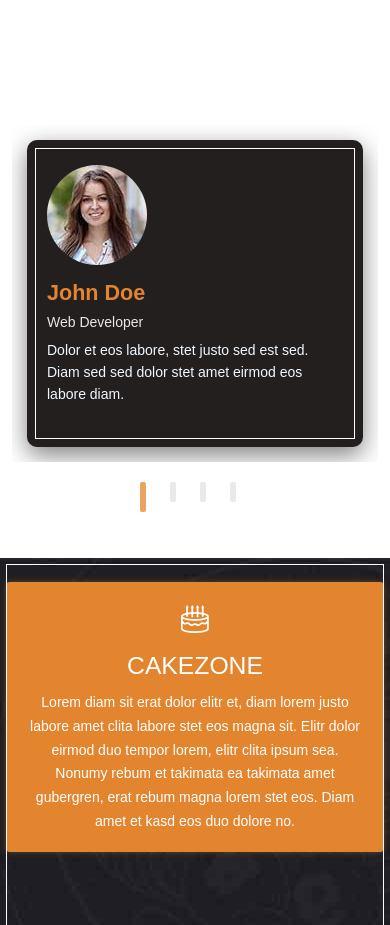
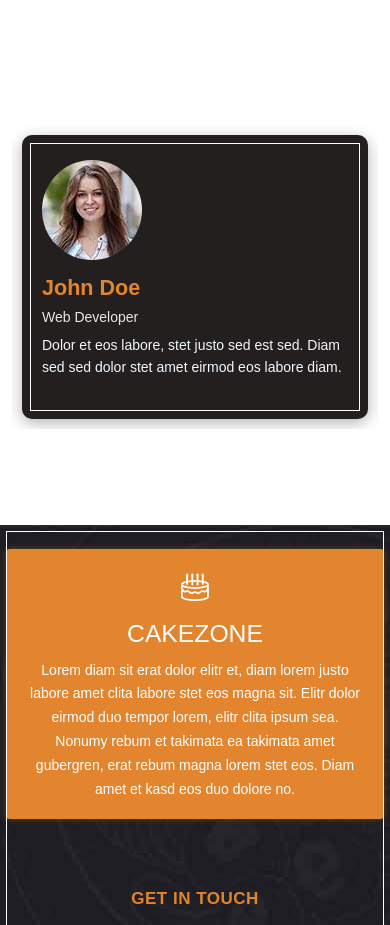
Before and after one commit to devikeerthana/Cakezone, a React (Vite) app: page / in a window 390 px wide. Shown: the part 8820-9745 px from the top of the page. Built offline with nearby package versions, Linux system fonts and the light colour scheme.

Commit message:
Fix testimonial mobile view: single card, autoplay, hide side slides

```diff
--- a/src/Components/Home.jsx
+++ b/src/Components/Home.jsx
@@ -144,15 +144,26 @@ const handleAddToCart = (product) => {
   const settings = {
   dots: true,
   infinite: true,
-    speed: 800,
+  speed: 600,
   slidesToShow: 3,
   slidesToScroll: 1,
   centerMode: true,
   centerPadding: '0px',
   autoplay: true,
-    autoplaySpeed: 3000,
+  autoplaySpeed: 2500,
+
   responsive: [
-      { breakpoint: 992, settings: { slidesToShow: 1 } }
+    {
+      breakpoint: 992,
+      settings: {
+        slidesToShow: 1,
+        slidesToScroll: 1,
+        centerMode: false,
+        centerPadding: '0px',
+        infinite: true,
+        autoplay: true
+      }
+    }
   ]
 };
   return (
--- a/src/Components/Testimonial.css
+++ b/src/Components/Testimonial.css
@@ -1,4 +1,6 @@
+/* ================================================= */
 /* ---------- HEADER ---------- */
+/* ================================================= */
 
 .test {
   background-image: url('../assets/bg.jpg');
@@ -26,7 +28,9 @@
   letter-spacing: -4px;
 }
 
+/* ================================================= */
 /* ---------- TITLE LINE ---------- */
+/* ================================================= */
 
 .title-underline {
   width: 150px;
@@ -47,7 +51,9 @@
   border-radius: 3px;
 }
 
+/* ================================================= */
 /* ---------- CARD COMMON ---------- */
+/* ================================================= */
 
 .testimonial-card {
   padding: 20px;
@@ -70,7 +76,7 @@
   min-height: 300px;
 }
 
-/* border */
+/* inner border */
 .testimonial-inner::before {
   content: "";
   position: absolute;
@@ -78,7 +84,9 @@
   border: 1px solid #fff;
 }
 
-/* ---------- CENTER CARD ---------- */
+/* ================================================= */
+/* ---------- CENTER CARD (DESKTOP) ---------- */
+/* ================================================= */
 
 .slick-center .testimonial-card {
   transform: scale(1);
@@ -89,7 +97,9 @@
   box-shadow: 0px 8px 25px rgba(0,0,0,0.5);
 }
 
+/* ================================================= */
 /* ---------- CONTENT ---------- */
+/* ================================================= */
 
 .client-img {
   width: 100px;
@@ -115,7 +125,9 @@
   line-height: 1.6;
 }
 
+/* ================================================= */
 /* ---------- DOTS ---------- */
+/* ================================================= */
 
 .slick-dots {
   bottom: -40px;
@@ -141,16 +153,32 @@
 
 @media (max-width: 992px) {
 
-  /* MOST IMPORTANT */
+  /* 🔥 CRITICAL SLICK FIX */
+  .slick-slider,
   .slick-list {
     overflow: hidden;
   }
 
+  .slick-track {
+    display: flex;
+  }
+
+  .slick-slide {
+    display: flex !important;
+    justify-content: center;
+  }
+
+  .slick-slide > div {
+    width: 100%;
+  }
+
+  /* 🔥 REMOVE DESKTOP EFFECTS */
   .testimonial-card {
-    transform: scale(1) !important;
+    transform: none !important;
     opacity: 1 !important;
-    width: 100%;
-    padding: 15px;
+    width: 100% !important;
+    padding: 10px;
+    display: block;
   }
 
   .testimonial-inner {
@@ -159,13 +187,8 @@
     padding: 25px 20px;
   }
 
-  .slick-slide {
-    display: flex !important;
-    justify-content: center;
-  }
-
   .slick-center .testimonial-card {
-    transform: scale(1) !important;
+    transform: none !important;
     opacity: 1 !important;
   }
 
--- a/src/Components/Testimonial.jsx
+++ b/src/Components/Testimonial.jsx
@@ -26,17 +26,22 @@ const Testimonial = () => {
   centerPadding: '0px',
   autoplay: true,
   autoplaySpeed: 2500,
+
   responsive: [
     {
       breakpoint: 992,
       settings: {
         slidesToShow: 1,
+        slidesToScroll: 1,
         centerMode: false,
-          centerPadding: '0px'
+        centerPadding: '0px',
+        infinite: true,
+        autoplay: true
       }
     }
   ]
 };
+
 
   return (
     <>
```
Lines whose indentation alone changed are shown as unchanged.
